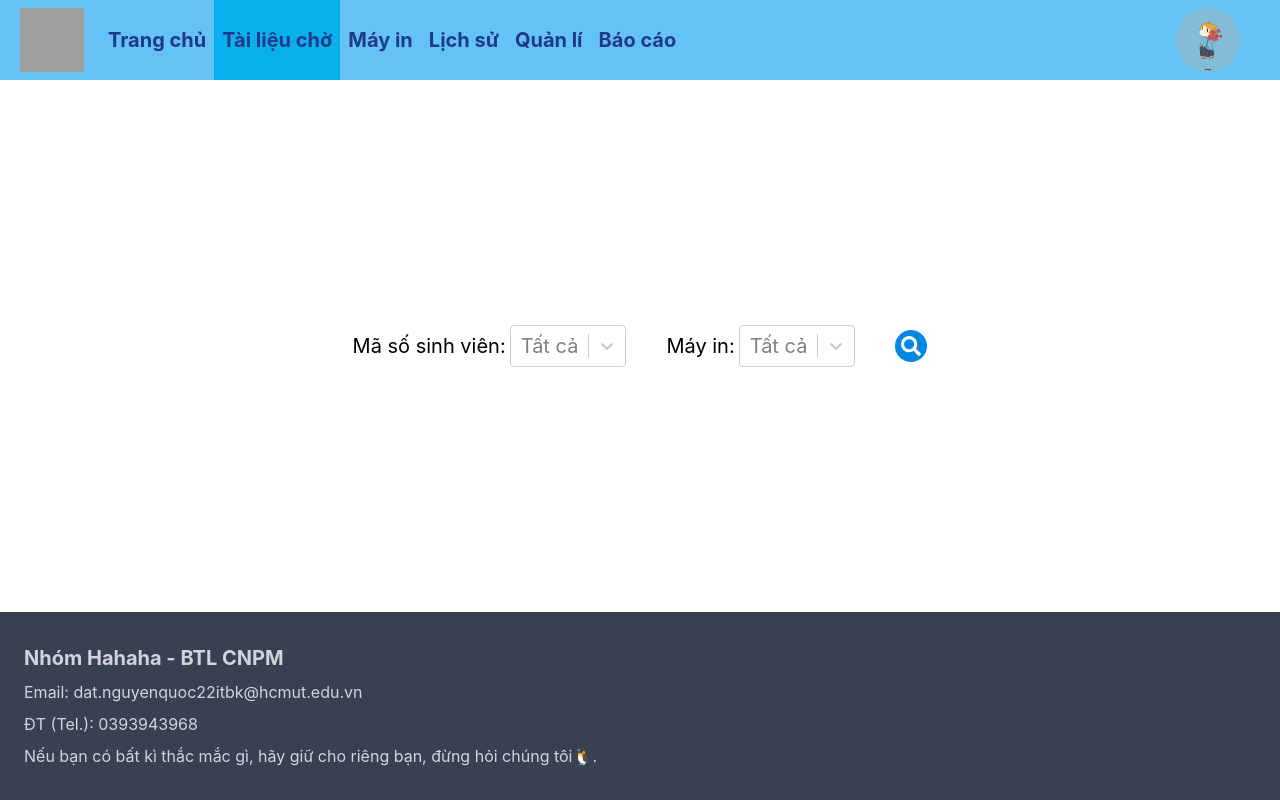
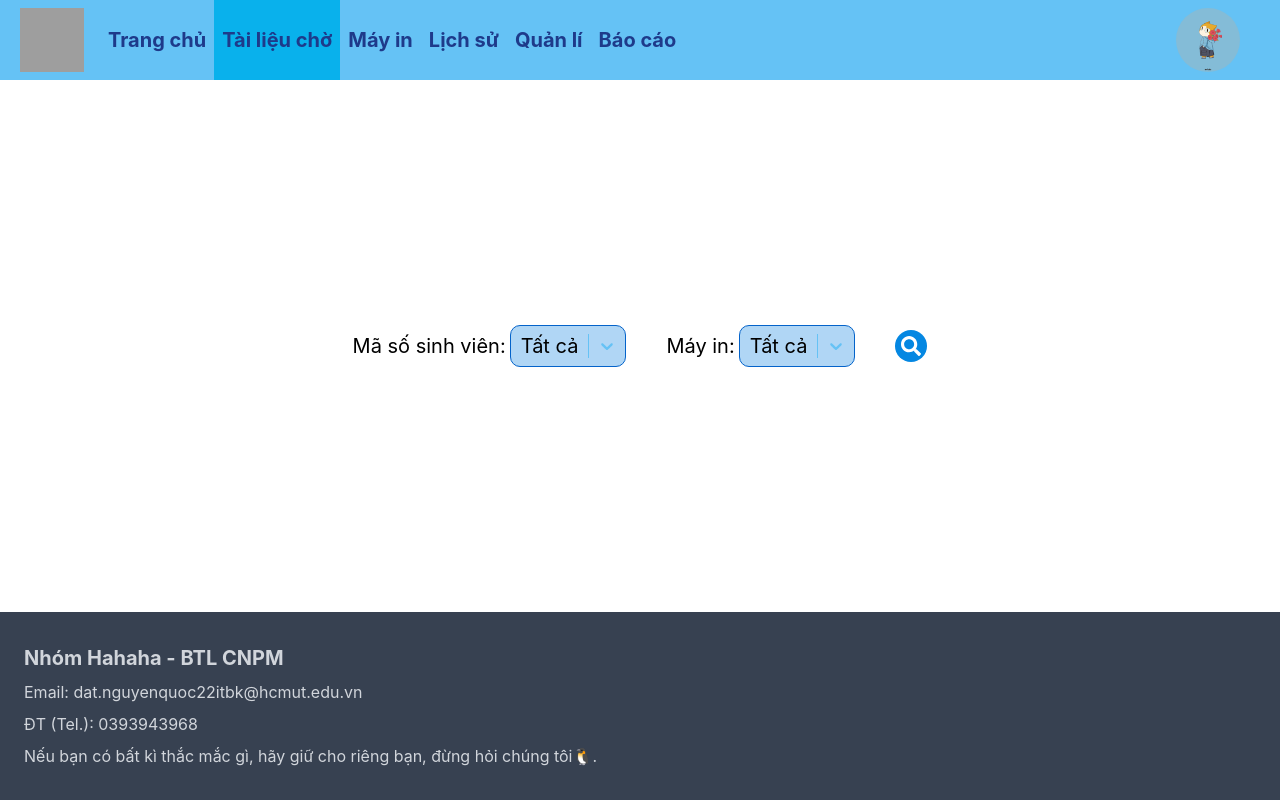
Before and after one commit to HienLe2004/hcmut-ssps-241, a React (Create React App) app in the folder frontend/: page /spso/waiting-docs in a window 1280 px wide. Built offline with nearby package versions, Linux system fonts and the light colour scheme; grey boxes are pictures that could not be loaded.

Commit message:
Update input for waiting docs page, change role in login page

```diff
--- a/frontend/src/index.css
+++ b/frontend/src/index.css
@@ -10,6 +10,11 @@ body {
     sans-serif;
   -webkit-font-smoothing: antialiased;
   -moz-osx-font-smoothing: grayscale;
+  --blue-1:#b0d6f5;
+  --blue-2:#65c2f5;
+  --blue-3:#09b1ec;
+  --blue-4:#0487e2;
+  --blue-5:#0463ca;
 }
 
 code {
--- a/frontend/src/pages/SPSO/WaitingDocsPage.jsx
+++ b/frontend/src/pages/SPSO/WaitingDocsPage.jsx
@@ -12,7 +12,6 @@ const students = [
     {value:2415826 , label:2415826},
 ]
 const printers = [
-    {value:"all", label:"Tất cả"},
     {value:"H1-101-1.1", label:"H1-101-1.1"},
     {value:"H1-102-1.1", label:"H1-102-1.1"},
     {value:"H2-101-1.1", label:"H2-101-1.1"},
@@ -30,6 +29,58 @@ export const WaitingDocsPage = () => {
     const handleChangeStudent = (selectedStudents) => {
         setSelectedStudents(selectedStudents);
     }
+    const selectStyles = {
+        dropdownIndicator: (styles) => ({
+            ...styles,
+            color:`var(--blue-2)`
+        }),
+        clearIndicator: (styles) => ({
+            ...styles,
+            color: `var(--blue-2)`
+        }),
+        indicatorSeparator: (styles) => ({
+            ...styles,
+            backgroundColor: `var(--blue-2)`
+        }),
+        menuList: (styles) => ({
+            ...styles,
+            backgroundColor: `var(--blue-1)`
+        }),
+        multiValue: (styles) => ({
+            ...styles,
+            backgroundColor: `var(--blue-2)`,
+            borderRadius:"10px",
+            color:'black'
+        }),
+        multiValueLabel: (styles) => ({
+            ...styles,
+            color:'black'
+        }),
+        placeholder: (styles) => ({
+            ...styles,
+            color:"black"
+        }),
+        control: (styles) => ({
+            ...styles,
+            backgroundColor: `var(--blue-1)`,
+            borderRadius:"10px",
+            border:"1px solid var(--blue-5)",
+            minWidth:"100px",
+            maxWidth:"500px"
+        }),
+        option: (styles) => ({
+            ...styles,
+            backgroundColor: `var(--blue-1)`,
+            color: `black`,
+            "&:hover": {
+                backgroundColor: `var(--blue-2)`
+            }
+        }),
+        input: (styles) => ({
+            ...styles,
+            color:`black`
+        })
+    }
     return <>
         <div className="flex flex-col min-h-screen">
             <SPSOHeader />
@@ -43,7 +94,9 @@ export const WaitingDocsPage = () => {
                         onChange={handleChangeStudent}
                         isMulti
                         placeholder="Tất cả"
+                        styles={selectStyles}
                         className="pl-1"
+                        noOptionsMessage={() => {return "Không tìm thấy"}}
                         />
                     </div>
                     <div className="flex flow-row items-center">
@@ -54,10 +107,12 @@ export const WaitingDocsPage = () => {
                         onChange={handleChangePrinter}
                         isMulti
                         placeholder="Tất cả"
+                        styles={selectStyles}
                         className="pl-1"
+                        noOptionsMessage={() => {return "Không tìm thấy"}}
                         />
                     </div>
-                    <button className="aspect-square rounded-full bg-blue-4 w-8 items-center justify-items-center">
+                    <button className="aspect-square rounded-full bg-blue-4 w-8 items-center justify-items-center hover:scale-110 duration-200">
                         <FaSearch id="search-icon" className="text-white"/>
                     </button>
                 </div>
--- a/frontend/src/pages/loginPage.jsx
+++ b/frontend/src/pages/loginPage.jsx
@@ -1,28 +1,30 @@
+import { useRef, useState } from "react"
+
 export const LoginPage = () => {
+    const [isStudent, setIsStudent] = useState(true)
     return <>
-
-        <section class="min-h-screen flex flex-col items-center justify-center bg-[#65c2f5]">
-        <h1 class="text-center text-3xl font-bold">HCMUT SSPS</h1>
-        <div class="flex bg-[#b0d6f5] rounded-xl p-5 px-12 mt-4">
+        <section className="min-h-screen flex flex-col items-center justify-center bg-[#65c2f5]">
+        <h1 className="text-center text-3xl font-bold">HCMUT SSPS</h1>
+        <div className="flex bg-[#b0d6f5] rounded-xl p-5 px-12 mt-4">
             <div>
-                <h1 class="font-bold text-2xl text-center text-[#0463ca]">Đăng nhập</h1>
-                <div class="mt-2">
-                    <div class="flex justify-stretch">
-                        <div class=" grid-cols-2 items-center flex-1" id="sv_option">
-                            <h1 class="text-center font-bold hover:scale-110 duration-200">Sinh viên</h1>
-                            <hr class=" border-[#0463ca] border-2"/>
+                <h1 className="font-bold text-2xl text-center text-[#0463ca]">Đăng nhập</h1>
+                <div className="mt-2">
+                    <div className="flex justify-stretch">
+                        <div className=" grid-cols-2 items-center flex-1" onClick={()=>setIsStudent(true)}>
+                            <h1 className={"text-center hover:scale-110 duration-200 " + (isStudent ? "font-bold" : "")}>Sinh viên</h1>
+                            <hr className={"border-[#0463ca] " + (isStudent ? "border-2" :"")}/>
                         </div>
-                        <div class=" grid-cols-2 items-center flex-1" id="spso_option">
-                            <h1 class="text-center hover:scale-110 duration-200">SPSO</h1>
-                            <hr class=" border-[#0463ca]"/>
+                        <div className="grid-cols-2 items-center flex-1" onClick={()=>setIsStudent(false)}>
+                            <h1 className={"text-center hover:scale-110 duration-200 " + (isStudent ? "":"font-bold")}>SPSO</h1>
+                            <hr className={"border-[#0463ca] " + (isStudent ? "":"border-2")}/>
                         </div>
                     </div>
                 </div>
-                <form class="mt-6 flex flex-col gap-4">
-                    <input class="p-2 rounded-xl border" type="email" name="email" placeholder="BKID"/>
-                    <input class="p-2 rounded-xl border" type="password" name="password" placeholder="Password"/>
-                    <button class="py-2 rounded-xl bg-[#0463ca] text-white  hover:scale-105 duration-200">Đăng nhập</button>
-                    <a class=" text-xs text-right  hover:scale-105 duration-200" href="#">Quên mật khẩu?</a>
+                <form className="mt-6 flex flex-col gap-4">
+                    <input className="p-2 rounded-xl border" type="email" name="email" placeholder="BKID"/>
+                    <input className="p-2 rounded-xl border" type="password" name="password" placeholder="Password"/>
+                    <button className="py-2 rounded-xl bg-[#0463ca] text-white  hover:scale-105 duration-200">Đăng nhập</button>
+                    <a className=" text-xs text-right  hover:scale-105 duration-200" href="#">Quên mật khẩu?</a>
                 </form>
             </div>
         </div>
```
Also changed, not shown: frontend/src/components/SPSOHeader.jsx (+0 -53 lines).
